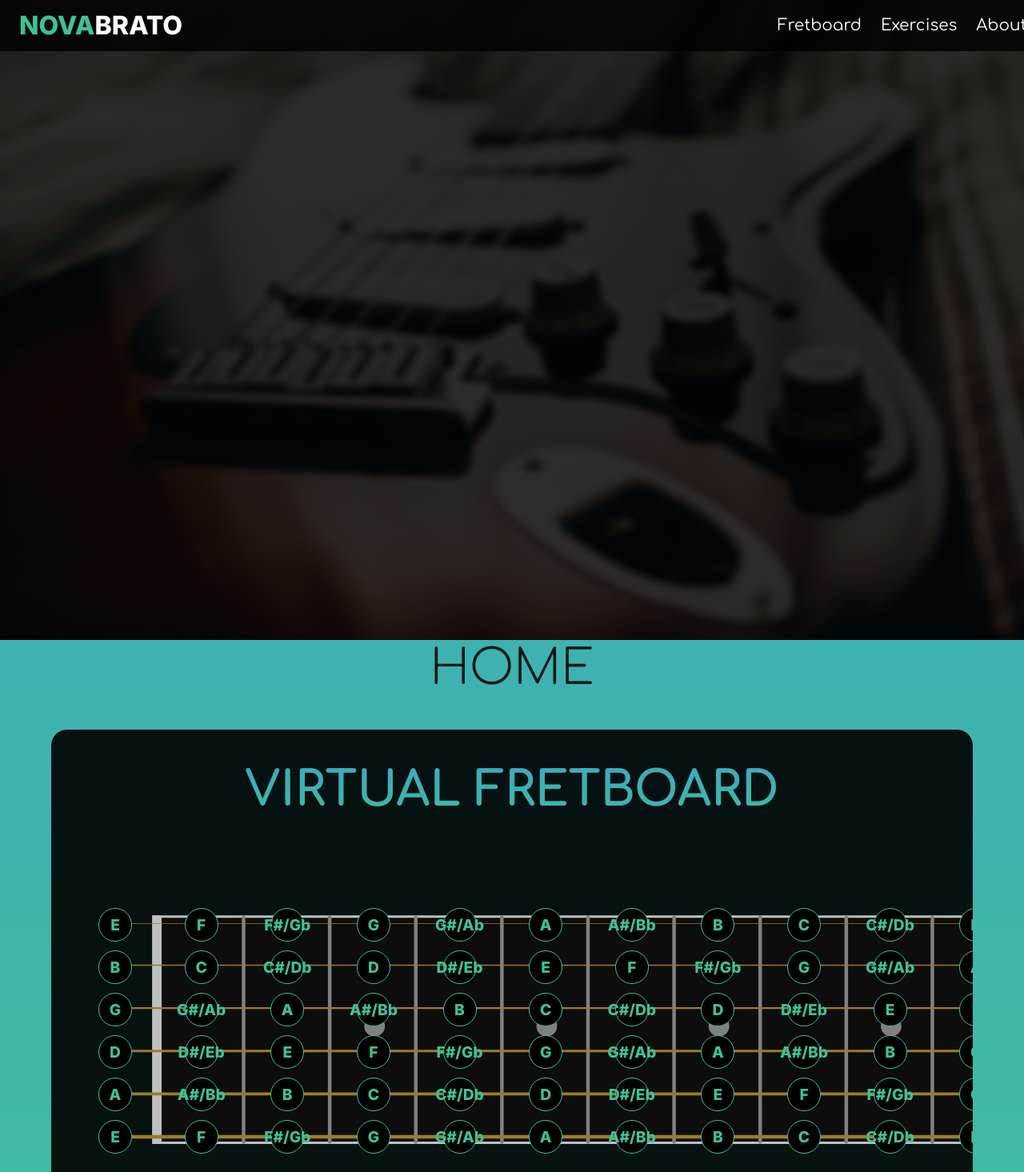
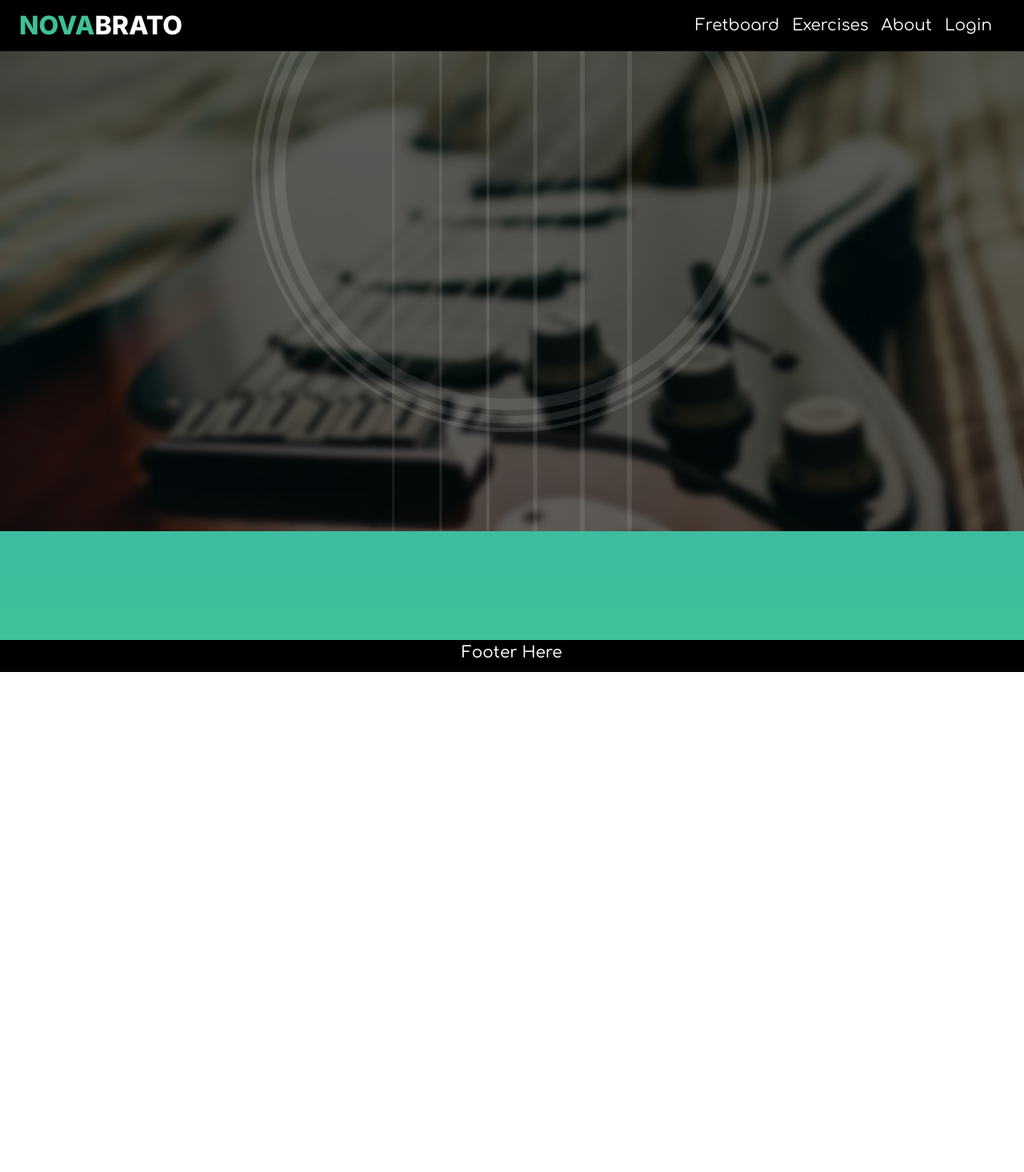
Before and after one commit to NovaSharx/Novabrato, a React (Create React App) app in the folder frontend/: page / in a window 1280 px wide. Shown: the top 1465 px of the page at 80% size. After the commit the page ends 840 px from the top, so only its background shows below. Built offline with nearby package versions, Linux system fonts and the light colour scheme.

Commit message:
Can hover notes and highlight similar notes. fretboard moved to it's own route. Notes can now play.

```diff
--- a/frontend/src/App.js
+++ b/frontend/src/App.js
@@ -8,6 +8,7 @@ import { BrowserRouter as Router, Routes, Route } from 'react-router-dom';
 import Home from './components/Home';
 import Navigation from './components/Navigation';
 import Footer from './components/Footer';
+import Fretboard from './components/Fretboard';
 
 function App() {
 
@@ -39,9 +40,10 @@ function App() {
             <Navigation />
             <Routes>
               <Route exact path='/' element={<Home />} />
+              <Route exact path='/fretboard' element={<Fretboard />} />
             </Routes>
-            <Footer />
           </Mui.Paper>
+          <Footer />
         </ThemeProvider>
       </Router>
     </div>
--- a/frontend/src/components/Footer.js
+++ b/frontend/src/components/Footer.js
@@ -1,20 +1,15 @@
 import * as Mui from '@mui/material';
-
-import { Fragment } from 'react';
 
 export default function Footer() {
 
     return (
-        <Fragment>
-            <Mui.Container maxWidth='x1' disableGutters>
-                <Mui.Box sx={{
-                    minHeigh: '500px',
-                    color: 'white',
-                    backgroundColor: 'black',
-                }}>
-                    <Mui.Typography variant='h6'>Footer Here</Mui.Typography>
-                </Mui.Box>
-            </Mui.Container>
-        </Fragment>
+        <Mui.Box sx={{
+            width: '100%',
+            height: '40px',
+            color: 'white',
+            backgroundColor: 'black'
+        }}>
+            <Mui.Typography variant='h6'>Footer Here</Mui.Typography>
+        </Mui.Box>
     )
 }
--- /dev/null
+++ b/frontend/src/components/Fretboard.js
@@ -0,0 +1,14 @@
+import * as Mui from '@mui/material';
+
+import VirtualFretboardContainer from './Virtual Fretboard/VirtualFretboardContainer';
+
+export default function Fretboard() {
+
+    return (
+        <Mui.Box sx={{
+            p: 5
+        }}>
+            <VirtualFretboardContainer />
+        </Mui.Box>
+    )
+}
--- a/frontend/src/components/HeroSection.js
+++ b/frontend/src/components/HeroSection.js
@@ -7,14 +7,24 @@ export default function HeroSection() {
             backgroundImage: 'url(guitar-music-strings-bass-guitar-wallpaper-preview.jpg)',
             backgroundRepeat: 'no-repeat',
             backgroundSize: 'cover',
-            backgroundPosition: 'center',
-            backgroundColor: 'rgba(0, 0, 0, 0.8)',
+            backgroundColor: 'rgba(0, 0, 0, 0.6)',
             backgroundBlendMode: 'multiply'
         }}>
             <Mui.Container maxWidth='x1' disableGutters sx={{
-                height: '800px',
+                height: '600px',
                 backdropFilter: 'blur(5px)'
             }}>
+                <Mui.Box sx={{
+                    position: 'relative',
+                    height: 'inherit',
+                    display: 'flex',
+                    justifyContent: 'center',
+                }}>
+                    <img src="./guitar-overlay/Overlay_Guitar_Opening.svg" alt="guitar opening overlay" style={{ position: 'absolute', height: 'auto', width: '650px', objectFit: 'fill' }} />
+                    <img src="./guitar-overlay/Overlay_Guitar_Strings.svg" alt="guitar strings overlay" style={{ position: 'fixed', height: 'inherit', width: '300px', objectFit: 'cover' }} />
+                </Mui.Box>
+
+                <Mui.Button>Hello</Mui.Button>
 
             </Mui.Container>
         </Mui.Box>
--- a/frontend/src/components/Home.js
+++ b/frontend/src/components/Home.js
@@ -1,18 +1,12 @@
 import * as Mui from '@mui/material';
-import { Fragment } from 'react';
+
 import HeroSection from './HeroSection';
-import VirtualFretboard from './Virtual Fretboard/VirtualFretboardContainer';
 
 export default function Home() {
 
     return (
-        <Fragment>
+        <Mui.Box>
             <HeroSection />
-            <Mui.Typography variant='h2'>
-                HOME
-            </Mui.Typography>
-
-            <VirtualFretboard />
-        </Fragment>
+        </Mui.Box>
     )
 }
--- a/frontend/src/components/Navigation.js
+++ b/frontend/src/components/Navigation.js
@@ -9,8 +9,8 @@ export default function Navigation() {
     const navigate = useNavigate()
 
     return (
-        <Mui.AppBar position='fixed' elevation={0} sx={{
-            backgroundColor: 'rgba(0,0,0,0.8)',
+        <Mui.AppBar position='static' elevation={0} sx={{
+            backgroundColor: 'rgba(0, 0, 0, 1)',
             backdropFilter: 'blur(5px)'
         }}>
             <Mui.Container maxWidth='x1'>
@@ -18,7 +18,7 @@ export default function Navigation() {
 
                     <Mui.Grid container direction='row'>
 
-                        <Mui.Grid item xs sx={{ display: 'flex' }}>
+                        <Mui.Grid item xs={8} sx={{ display: 'flex' }}>
                             <Mui.Link component='button' underline='none' onClick={() => navigate("/")}>
                                 <Mui.Typography sx={{ fontFamily: 'Inter, sans-serif', fontSize: '2em', color: 'white' }}>
                                     <span style={{ color: theme.palette.primary.main }}>NOVA</span>
@@ -27,22 +27,22 @@ export default function Navigation() {
                             </Mui.Link>
                         </Mui.Grid>
 
-                        <Mui.Grid item xs={3} sx={{ display: 'flex', justifyContent: 'space-between' }}>
+                        <Mui.Grid item xs={4} sx={{ display: 'flex', justifyContent: 'flex-end' }}>
 
-                            <Mui.Link component='button' underline='none' onClick={() => navigate("/")}>
-                                <Mui.Typography color='white' fontSize={20} pl={3}>Fretboard</Mui.Typography>
+                            <Mui.Link component='button' underline='none' onClick={() => navigate("/fretboard")}>
+                                <Mui.Typography color='white' fontSize={20} mr={2}>Fretboard</Mui.Typography>
                             </Mui.Link>
 
-                            <Mui.Link component='button' underline='none' onClick={() => navigate("/")}>
-                                <Mui.Typography color='white' fontSize={20} pl={3}>Exercises</Mui.Typography>
+                            <Mui.Link component='button' underline='none' onClick={() => navigate("/exercises")}>
+                                <Mui.Typography color='white' fontSize={20} mr={2}>Exercises</Mui.Typography>
                             </Mui.Link>
 
-                            <Mui.Link component='button' underline='none' onClick={() => navigate("/")}>
-                                <Mui.Typography color='white' fontSize={20} pl={3}>About</Mui.Typography>
+                            <Mui.Link component='button' underline='none' onClick={() => navigate("/about")}>
+                                <Mui.Typography color='white' fontSize={20} mr={2}>About</Mui.Typography>
                             </Mui.Link>
 
-                            <Mui.Link component='button' underline='none' onClick={() => navigate("/")}>
-                                <Mui.Typography color='white' fontSize={20} pl={3}>Login</Mui.Typography>
+                            <Mui.Link component='button' underline='none' onClick={() => navigate("/login")}>
+                                <Mui.Typography color='white' fontSize={20} mr={2}>Login</Mui.Typography>
                             </Mui.Link>
 
                         </Mui.Grid>
--- a/frontend/src/components/Virtual Fretboard/Virtual Guitar/VirtualGuitarNeck.js
+++ b/frontend/src/components/Virtual Fretboard/Virtual Guitar/VirtualGuitarNeck.js
@@ -33,7 +33,6 @@ export default function VirtualGuitarNeck() {
             <img src="./guitar-neck/Neck.svg" alt="virtual guitar neck" style={{ position: 'absolute', width: '2580px', height: 'auto', left: '126px' }} />
             <img src="./guitar-neck/Frets.svg" alt="virtual guitar frets" style={{ position: 'absolute', width: '2600px', height: 'auto', left: '126px' }} />
             <img src="./guitar-neck/Strings.svg" alt="virtual guitar strings" style={{ position: 'absolute', width: '2622px', height: 'auto', top: '90px', left: '87px' }} />
-            {/* <img src="./guitar-neck/Notes (Full).svg" alt="virtual guitar notes" style={{ position: 'absolute', width: '2622px', height: 'auto', top: '70px', left: '62px', opacity: '20%' }} /> */}
 
             <Mui.Box sx={{
                 position: 'relative',
@@ -41,14 +40,13 @@ export default function VirtualGuitarNeck() {
                 bottom: '15px',
                 width: '2663px',
                 height: '307px',
-                // backgroundColor: 'rgba(255, 0, 0, 0.2)'
             }}>
-                <VirtualGuitarString stringTuning={'E'} />
-                <VirtualGuitarString stringTuning={'B'} />
-                <VirtualGuitarString stringTuning={'G'} />
-                <VirtualGuitarString stringTuning={'D'} />
-                <VirtualGuitarString stringTuning={'A'} />
-                <VirtualGuitarString stringTuning={'E'} />
+                <VirtualGuitarString stringNote={'E'} stringOctave={4} />
+                <VirtualGuitarString stringNote={'B'} stringOctave={3} />
+                <VirtualGuitarString stringNote={'G'} stringOctave={3} />
+                <VirtualGuitarString stringNote={'D'} stringOctave={3} />
+                <VirtualGuitarString stringNote={'A'} stringOctave={2} />
+                <VirtualGuitarString stringNote={'E'} stringOctave={2} />
             </Mui.Box>
 
         </Mui.Box>
--- a/frontend/src/components/Virtual Fretboard/Virtual Guitar/VirtualGuitarNote.js
+++ b/frontend/src/components/Virtual Fretboard/Virtual Guitar/VirtualGuitarNote.js
@@ -2,29 +2,68 @@ import * as Mui from '@mui/material';
 
 import styled from '@emotion/styled';
 
-export default function VirtualGuitarNote({ note }) {
+import { VirtualGuitar } from '../../context/VirtualGuitar';
+import { useContext } from 'react';
+
+export default function VirtualGuitarNote({ note, frequency }) {
+
+    const { selectedNotes, setSelectedNotes } = useContext(VirtualGuitar)
 
     const NoteButtonStyling = styled(Mui.Box)({
         display: 'flex',
         justifyContent: 'center',
         alignItems: 'center',
-        color: '#3EC199',
+        color: selectedNotes.includes(note) ? 'white' : '#3EC199',
         fontFamily: 'Inter',
         fontSize: '1.2em',
         width: '40px',
         height: '40px',
         borderRadius: '40px',
-        border: 'solid 1px #3EC199',
+        border: selectedNotes.includes(note) ? 'solid 1px #3EA7C1' : 'solid 1px #3EC199',
         backgroundColor: 'black',
+        transition: '0.1s',
         '&:hover': {
             cursor: 'pointer',
             color: 'white',
-            // width: '35px',
-            // height: '35px',
             fontSize: '1.5em',
             border: 'solid 5px #3EA7C1'
         }
     })
+
+    function playNote(frequency) {
+        setTimeout(function () {
+            const context = new AudioContext()
+            const oscillator = context.createOscillator()
+            const gain = context.createGain()
+            oscillator.type = 'triangle'
+            oscillator.connect(gain)
+            gain.gain.value = 3
+            oscillator.frequency.value = frequency
+            gain.connect(context.destination)
+            oscillator.start(0)
+            gain.gain.exponentialRampToValueAtTime(0.00001, context.currentTime + 3)
+        }, 0)
+    }
+
+    const handleClick = (event) => {
+        event.preventDefault()
+        console.log(frequency)
+        playNote(frequency)
+    }
+
+    const handleRightClick = (event) => {
+        event.preventDefault()
+        const clickedNote = event.target.innerHTML
+
+        if (!selectedNotes.includes(clickedNote)) {
+            setSelectedNotes([...selectedNotes, event.target.innerHTML])
+        } else {
+            let updatedSelectedNotesArray = selectedNotes
+            const indexToRemove = selectedNotes.indexOf(clickedNote)
+            updatedSelectedNotesArray.splice(indexToRemove, 1)
+            setSelectedNotes([...updatedSelectedNotesArray])
+        }
+    }
 
     return (
         <Mui.Box sx={{
@@ -33,8 +72,19 @@ export default function VirtualGuitarNote({ note }) {
             alignItems: 'center'
         }}>
 
-            <Mui.Box sx={{ height: '53px',width: '80px', display: 'flex', justifyContent: 'center', alignItems: 'center' }}>
-                <NoteButtonStyling>{note}</NoteButtonStyling>
+            <Mui.Box sx={{
+                height: '53px',
+                width: '80px',
+                display: 'flex',
+                justifyContent: 'center',
+                alignItems: 'center'
+            }}>
+                <NoteButtonStyling
+                    onClick={event => handleClick(event)}
+                    onContextMenu={event => handleRightClick(event)}
+                >
+                    {note}
+                </NoteButtonStyling>
             </Mui.Box>
 
         </Mui.Box>
--- a/frontend/src/components/Virtual Fretboard/Virtual Guitar/VirtualGuitarString.js
+++ b/frontend/src/components/Virtual Fretboard/Virtual Guitar/VirtualGuitarString.js
@@ -1,35 +1,10 @@
 import * as Mui from '@mui/material';
 
-import styled from '@emotion/styled';
 import VirtualGuitarNote from './VirtualGuitarNote';
 
-export default function VirtualGuitarString({ stringTuning }) {
-
-    const NoteButtonStyling = styled(Mui.Box)({
-        display: 'flex',
-        justifyContent: 'center',
-        alignItems: 'center',
-        color: '#3EC199',
-        fontFamily: 'Inter',
-        fontSize: '1.2em',
-        width: '40px',
-        height: '40px',
-        borderRadius: '40px',
-        border: 'solid 1px #3EC199',
-        backgroundColor: 'black',
-        '&:hover': {
-            cursor: 'pointer',
-            color: 'white',
-            width: '35px',
-            height: '35px',
-            border: 'solid 3px #3EA7C1'
-        }
-    })
+export default function VirtualGuitarString({ stringNote, stringOctave }) {
 
     const noteLibrary = [
-        'A',
-        'A#/Bb',
-        'B',
         'C',
         'C#/Db',
         'D',
@@ -38,21 +13,52 @@ export default function VirtualGuitarString({ stringTuning }) {
         'F',
         'F#/Gb',
         'G',
-        'G#/Ab'
+        'G#/Ab',
+        'A',
+        'A#/Bb',
+        'B'
     ]
 
-    const noteIndex = noteLibrary.indexOf(stringTuning)
+    const baseFrequencyLibrary = [
+        16.35,
+        17.32,
+        18.35,
+        19.45,
+        20.60,
+        21.83,
+        23.12,
+        24.50,
+        25.96,
+        27.50,
+        29.14,
+        30.87
+    ]
+
+    const noteIndex = noteLibrary.indexOf(stringNote)
     let stringNotesArray = []
+    let stringFrequencyArray = []
 
     for (let iteration = 0; iteration < 25; iteration++) {
         let index = (iteration + noteIndex) % noteLibrary.length
+        let currentOctave = Math.floor((iteration + noteIndex) / noteLibrary.length) + stringOctave
 
+        const recursivelyMultiplyBYTwo = (num, recursiveDepth = currentOctave) => {
+            if (recursiveDepth <= 0) {
+                return num
+            } else {
+                return recursivelyMultiplyBYTwo(num * 2, recursiveDepth - 1)
+            }
+        }
+
+        let frequency = recursivelyMultiplyBYTwo(baseFrequencyLibrary[index])
+
+        stringFrequencyArray.push(frequency)
         stringNotesArray.push(noteLibrary[index])
     }
 
     const renderVirtualGuitarNotes = stringNotesArray.map((note, index) => {
         return (
-            <VirtualGuitarNote key={index} note={note} />
+            <VirtualGuitarNote key={index} note={note} frequency={stringFrequencyArray[index]} />
         )
     })
 
--- a/frontend/src/components/Virtual Fretboard/VirtualFretboardContainer.js
+++ b/frontend/src/components/Virtual Fretboard/VirtualFretboardContainer.js
@@ -1,4 +1,6 @@
 import * as Mui from '@mui/material';
+
+import VirtualGuitarProvider from '../context/VirtualGuitar';
 
 import VirtualFretboard from './Virtual Guitar/VirtualGuitarNeck';
 
@@ -7,7 +9,6 @@ export default function VirtualFretboardContainer() {
     return (
         <Mui.Container maxWidth='xl'>
             <Mui.Box sx={{
-                m: 5,
                 height: '800px',
                 borderRadius: '20px',
                 background: 'rgba(0,0,0,0.9)',
@@ -17,14 +18,16 @@ export default function VirtualFretboardContainer() {
                     p: 5,
                     fontWeight: 'bold',
                     textAlign: 'center',
-                    background: 'linear-gradient(0deg, rgba(62, 193, 153, 1) 0%, rgba(62, 167, 193, 1) 80%)',
+                    background: 'linear-gradient(0deg, rgba(62, 193, 153, 1) 50%, rgba(62, 167, 193, 1) 60%)',
                     backgroundClip: 'text',
                     WebkitTextFillColor: 'transparent',
                 }}>
                     VIRTUAL FRETBOARD
                 </Mui.Typography>
 
-                <VirtualFretboard />
+                <VirtualGuitarProvider>
+                    <VirtualFretboard />
+                </VirtualGuitarProvider>
 
             </Mui.Box>
         </Mui.Container>
--- /dev/null
+++ b/frontend/src/components/context/VirtualGuitar.js
@@ -0,0 +1,16 @@
+import { createContext, useState } from "react";
+
+export const VirtualGuitar = createContext()
+
+function VirtualGuitarProvider({ children }) {
+
+    const [selectedNotes, setSelectedNotes] = useState([])
+
+    return (
+        <VirtualGuitar.Provider value={{ selectedNotes, setSelectedNotes }}>
+            {children}
+        </VirtualGuitar.Provider>
+    )
+}
+
+export default VirtualGuitarProvider
```
Also changed, not shown: frontend/public/guitar-overlay/Overlay_Guitar_Opening.svg (added), frontend/public/guitar-overlay/Overlay_Guitar_Strings.svg (added).
